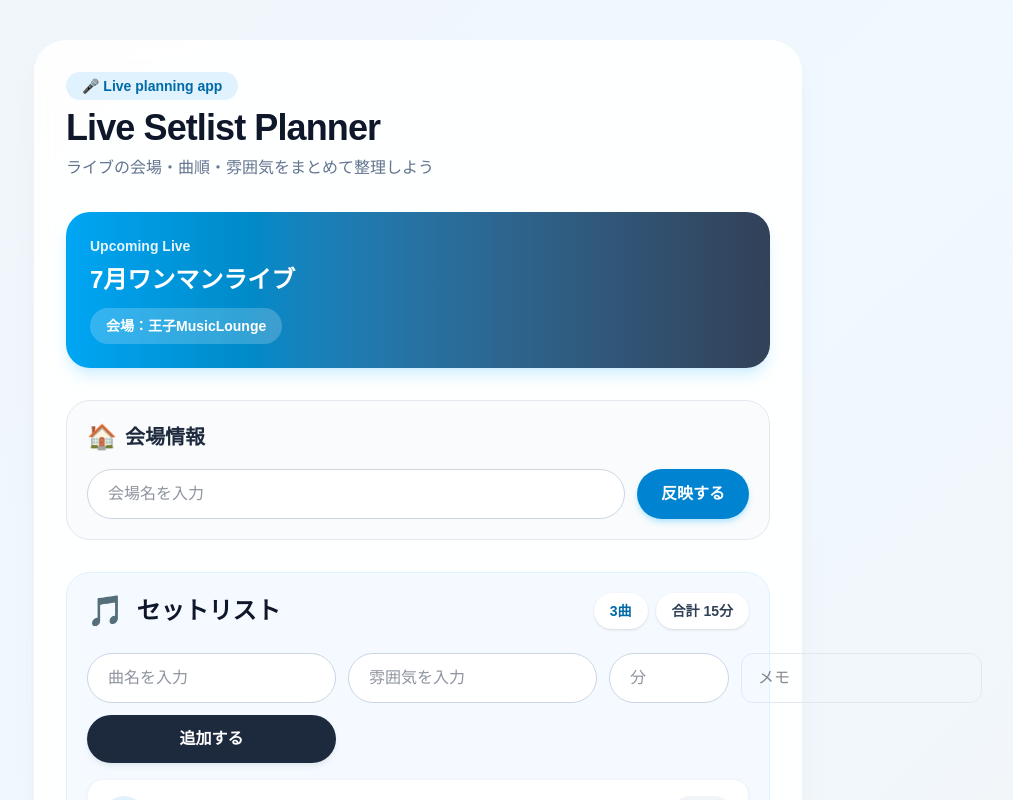
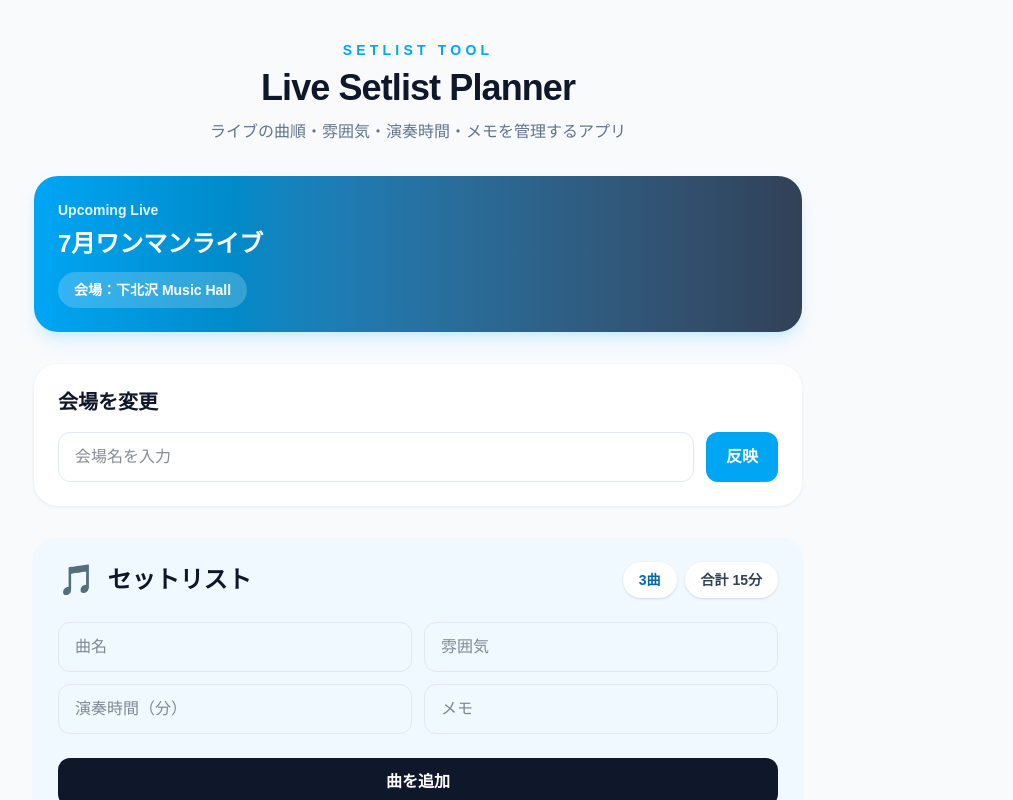
Before and after one commit to buzzkun/live-setlist-planner, a Next.js app: page / in a window 1280 px wide. Shown: the top 800 px of the page, without its empty margins (222-1235 px from the left). Built offline with nearby package versions, Linux system fonts and the light colour scheme.

Commit message:
Refactor song form and duration formatting

```diff
--- a/app/page.tsx
+++ b/app/page.tsx
@@ -1,15 +1,17 @@
 "use client";
 
 import { useState } from "react";
-import type { Song } from "../types/song";
 import LiveInfo from "../components/LiveInfo";
 import SongList from "../components/SongList";
+import type { Song } from "../types/song";
+import { formatDuration } from "../utils/formatDuration";
+import SongForm from "../components/SongForm";
 
 export default function Home() {
   const appName = "Live Setlist Planner";
   const liveTitle = "7月ワンマンライブ";
 
-  const [venue, setVenue] = useState("王子MusicLounge");
+  const [venue, setVenue] = useState("下北沢 Music Hall");
   const [inputVenue, setInputVenue] = useState("");
 
   const [songs, setSongs] = useState<Song[]>([
@@ -36,24 +38,30 @@ export default function Home() {
     },
   ]);
 
+  // 初期データで id:1〜3 を使っているので、次に追加する曲は id:4 から始める
   const [nextSongId, setNextSongId] = useState(4);
+
   const [inputSongTitle, setInputSongTitle] = useState("");
   const [inputSongMood, setInputSongMood] = useState("");
   const [inputSongDuration, setInputSongDuration] = useState("");
   const [inputSongMemo, setInputSongMemo] = useState("");
+
   const [errorMessage, setErrorMessage] = useState("");
 
   const addSong = () => {
+    // 曲名が空なら、ここで処理を止める
     if (inputSongTitle.trim() === "") {
       setErrorMessage("曲名を入力してください");
       return;
     }
 
+    // 演奏時間が空なら、ここで処理を止める
     if (inputSongDuration.trim() === "") {
       setErrorMessage("演奏時間を入力してください");
       return;
     }
 
+    // inputの値は文字列なので、数字に変換する
     const durationNumber = Number(inputSongDuration);
 
     if (Number.isNaN(durationNumber)) {
@@ -66,6 +74,7 @@ export default function Home() {
       return;
     }
 
+    // 既存のsongsに、新しい曲データを追加した配列を作る
     setSongs([
       ...songs,
       {
@@ -77,7 +86,10 @@ export default function Home() {
       },
     ]);
 
+    // 次に追加する曲用にidを1つ進める
     setNextSongId(nextSongId + 1);
+
+    // 追加後は入力欄を空にする
     setInputSongTitle("");
     setInputSongMood("");
     setInputSongDuration("");
@@ -86,77 +98,68 @@ export default function Home() {
   };
 
   const deleteSong = (id: number) => {
+    // 削除したいid以外の曲だけを残す
     setSongs(songs.filter((song) => song.id !== id));
   };
 
-  const totalDurationMinutes = songs.reduce((total, song) => {
-    return total + song.durationMinutes;
+  // songsのdurationMinutesを合計して、合計演奏時間を作る
+  const totalDurationMinutes = songs.reduce((total, item) => {
+    return total + item.durationMinutes;
   }, 0);
 
-  const totalHours = Math.floor(totalDurationMinutes / 60);
-  const remainingMinutes = totalDurationMinutes % 60;
+  const formattedTotalDuration = formatDuration(totalDurationMinutes);
 
-  let formattedTotalDuration = "";
-
-  if (totalHours > 0 && remainingMinutes > 0) {
-    formattedTotalDuration = `${totalHours}時間${remainingMinutes}分`;
-  } else if (totalHours > 0) {
-    formattedTotalDuration = `${totalHours}時間`;
-  } else {
-    formattedTotalDuration = `${remainingMinutes}分`;
-  }
-
+  // 90分を超えたら注意メッセージを表示するための判定
   const isLongSetlist = totalDurationMinutes > 90;
 
   return (
-    <main className="min-h-screen bg-gradient-to-br from-slate-100 via-sky-50 to-gray-100 px-6 py-10">
-      <div className="mx-auto max-w-3xl rounded-[2rem] bg-white/90 p-8 shadow-xl shadow-slate-200/70 backdrop-blur">
-        <div className="mb-8">
-          <p className="mb-2 inline-block rounded-full bg-sky-100 px-4 py-1 text-sm font-semibold text-sky-700">
-            🎤 Live planning app
+    <main className="min-h-screen bg-slate-50 px-4 py-10 text-slate-900">
+      <div className="mx-auto max-w-3xl space-y-8">
+        <header className="text-center">
+          <p className="mb-2 text-sm font-bold uppercase tracking-[0.3em] text-sky-500">
+            Setlist Tool
           </p>
 
           <h1 className="text-4xl font-extrabold tracking-tight text-slate-900">
             {appName}
           </h1>
 
-          <p className="mt-2 text-slate-500">
-            ライブの会場・曲順・雰囲気をまとめて整理しよう
+          <p className="mt-3 text-slate-500">
+            ライブの曲順・雰囲気・演奏時間・メモを管理するアプリ
           </p>
-        </div>
+        </header>
 
-        <div className="mb-8">
-          <LiveInfo liveTitle={liveTitle} venue={venue} />
-        </div>
+        <LiveInfo liveTitle={liveTitle} venue={venue} />
 
-        <section className="mb-8 rounded-3xl border border-slate-200 bg-slate-50/80 p-5">
-          <div className="mb-4 flex items-center gap-2">
-            <span className="text-2xl">🏠</span>
-            <h2 className="text-xl font-bold text-slate-800">会場情報</h2>
-          </div>
+        <section className="rounded-3xl bg-white p-6 shadow-sm shadow-slate-200/70">
+          <h2 className="mb-4 text-xl font-extrabold text-slate-900">
+            会場を変更
+          </h2>
 
-          <div className="flex flex-col gap-3 md:flex-row">
+          <div className="flex flex-col gap-3 sm:flex-row">
             <input
+              type="text"
               value={inputVenue}
               onChange={(e) => setInputVenue(e.target.value)}
               placeholder="会場名を入力"
-              className="flex-1 rounded-full border border-slate-300 bg-white px-5 py-3 text-slate-800 outline-none transition focus:border-sky-400 focus:ring-4 focus:ring-sky-100"
+              className="flex-1 rounded-xl border border-slate-200 px-4 py-3 outline-none focus:border-sky-400"
             />
 
             <button
-              onClick={() => setVenue(inputVenue)}
-              className="rounded-full bg-sky-600 px-6 py-3 font-bold text-white shadow-md shadow-sky-200 transition hover:bg-sky-700"
+              onClick={() => setVenue(inputVenue || venue)}
+              className="rounded-xl bg-sky-500 px-5 py-3 font-bold text-white transition hover:bg-sky-600"
             >
-              反映する
+              反映
             </button>
           </div>
         </section>
 
-        <section className="rounded-3xl border border-sky-100 bg-sky-50/70 p-5">
+        <section className="rounded-3xl bg-sky-50 p-6 shadow-sm shadow-sky-100/70">
           <div className="mb-6 space-y-4">
             <div className="flex flex-col gap-4 sm:flex-row sm:items-center sm:justify-between">
               <div className="flex items-center gap-3">
                 <span className="text-3xl">🎵</span>
+
                 <h2 className="text-2xl font-extrabold text-slate-900">
                   セットリスト
                 </h2>
@@ -180,47 +183,20 @@ export default function Home() {
             )}
           </div>
 
-          <div className="mb-4 grid gap-3 md:grid-cols-[1fr_1fr_120px_auto]">
-            <input
-              value={inputSongTitle}
-              onChange={(e) => setInputSongTitle(e.target.value)}
-              placeholder="曲名を入力"
-              className="rounded-full border border-slate-300 bg-white px-5 py-3 text-slate-800 outline-none transition focus:border-sky-400 focus:ring-4 focus:ring-sky-100"
-            />
-
-            <input
-              value={inputSongMood}
-              onChange={(e) => setInputSongMood(e.target.value)}
-              placeholder="雰囲気を入力"
-              className="rounded-full border border-slate-300 bg-white px-5 py-3 text-slate-800 outline-none transition focus:border-sky-400 focus:ring-4 focus:ring-sky-100"
-            />
-
-            <input
-              type="number"
-              value={inputSongDuration}
-              onChange={(e) => setInputSongDuration(e.target.value)}
-              placeholder="分"
-              className="rounded-full border border-slate-300 bg-white px-5 py-3 text-slate-800 outline-none transition focus:border-sky-400 focus:ring-4 focus:ring-sky-100"
-            />
-
-            <input
-              type="text"
-              value={inputSongMemo}
-              onChange={(e) => setInputSongMemo(e.target.value)}
-              placeholder="メモ"
-              className="rounded-xl border border-slate-200 px-4 py-3 outline-none focus:border-sky-400"
-            />
-
-            <button
-              onClick={addSong}
-              className="rounded-full bg-slate-800 px-6 py-3 font-bold text-white shadow-md shadow-slate-200 transition hover:bg-slate-900"
-            >
-              追加する
-            </button>
-          </div>
+          <SongForm
+            inputSongTitle={inputSongTitle}
+            setInputSongTitle={setInputSongTitle}
+            inputSongMood={inputSongMood}
+            setInputSongMood={setInputSongMood}
+            inputSongDuration={inputSongDuration}
+            setInputSongDuration={setInputSongDuration}
+            inputSongMemo={inputSongMemo}
+            setInputSongMemo={setInputSongMemo}
+            onAddSong={addSong}
+          />
 
           {errorMessage && (
-            <p className="mb-4 rounded-2xl bg-red-50 px-4 py-3 text-sm font-semibold text-red-600">
+            <p className="mb-4 rounded-xl bg-red-50 px-4 py-3 text-sm font-bold text-red-600">
               {errorMessage}
             </p>
           )}
--- a/components/LiveInfo.tsx
+++ b/components/LiveInfo.tsx
@@ -1,9 +1,6 @@
 "use client";
 
-export default function LiveInfo(props: {
-  liveTitle: string;
-  venue: string;
-}) {
+export default function LiveInfo(props: { liveTitle: string; venue: string }) {
   return (
     <section className="rounded-3xl bg-gradient-to-r from-sky-500 to-slate-700 p-6 text-white shadow-lg shadow-sky-200/60">
       <p className="mb-2 text-sm font-bold opacity-90">Upcoming Live</p>
--- /dev/null
+++ b/components/SongForm.tsx
@@ -0,0 +1,74 @@
+"use client";
+
+type SongFormProps = {
+  inputSongTitle: string;
+  setInputSongTitle: (value: string) => void;
+
+  inputSongMood: string;
+  setInputSongMood: (value: string) => void;
+
+  inputSongDuration: string;
+  setInputSongDuration: (value: string) => void;
+
+  inputSongMemo: string;
+  setInputSongMemo: (value: string) => void;
+
+  onAddSong: () => void;
+};
+
+export default function SongForm({
+  inputSongTitle,
+  setInputSongTitle,
+  inputSongMood,
+  setInputSongMood,
+  inputSongDuration,
+  setInputSongDuration,
+  inputSongMemo,
+  setInputSongMemo,
+  onAddSong,
+}: SongFormProps) {
+  return (
+    <>
+      <div className="mb-6 grid gap-3 sm:grid-cols-2">
+        <input
+          type="text"
+          value={inputSongTitle}
+          onChange={(e) => setInputSongTitle(e.target.value)}
+          placeholder="曲名"
+          className="rounded-xl border border-slate-200 px-4 py-3 outline-none focus:border-sky-400"
+        />
+
+        <input
+          type="text"
+          value={inputSongMood}
+          onChange={(e) => setInputSongMood(e.target.value)}
+          placeholder="雰囲気"
+          className="rounded-xl border border-slate-200 px-4 py-3 outline-none focus:border-sky-400"
+        />
+
+        <input
+          type="number"
+          value={inputSongDuration}
+          onChange={(e) => setInputSongDuration(e.target.value)}
+          placeholder="演奏時間（分）"
+          className="rounded-xl border border-slate-200 px-4 py-3 outline-none focus:border-sky-400"
+        />
+
+        <input
+          type="text"
+          value={inputSongMemo}
+          onChange={(e) => setInputSongMemo(e.target.value)}
+          placeholder="メモ"
+          className="rounded-xl border border-slate-200 px-4 py-3 outline-none focus:border-sky-400"
+        />
+      </div>
+
+      <button
+        onClick={onAddSong}
+        className="mb-4 w-full rounded-xl bg-slate-900 px-5 py-3 font-bold text-white transition hover:bg-slate-700"
+      >
+        曲を追加
+      </button>
+    </>
+  );
+}
--- /dev/null
+++ b/utils/formatDuration.ts
@@ -0,0 +1,14 @@
+export const formatDuration = (minutes: number) => {
+  const hours = Math.floor(minutes / 60);
+  const remainingMinutes = minutes % 60;
+
+  if (hours > 0 && remainingMinutes > 0) {
+    return `${hours}時間${remainingMinutes}分`;
+  }
+
+  if (hours > 0) {
+    return `${hours}時間`;
+  }
+
+  return `${remainingMinutes}分`;
+};
```
